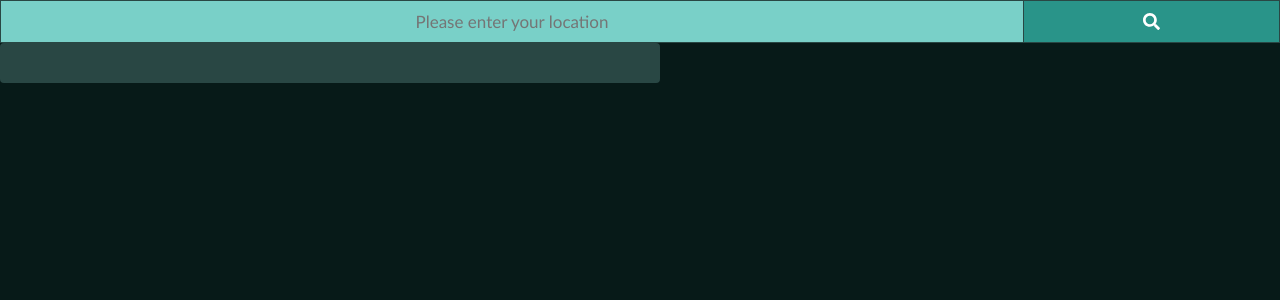
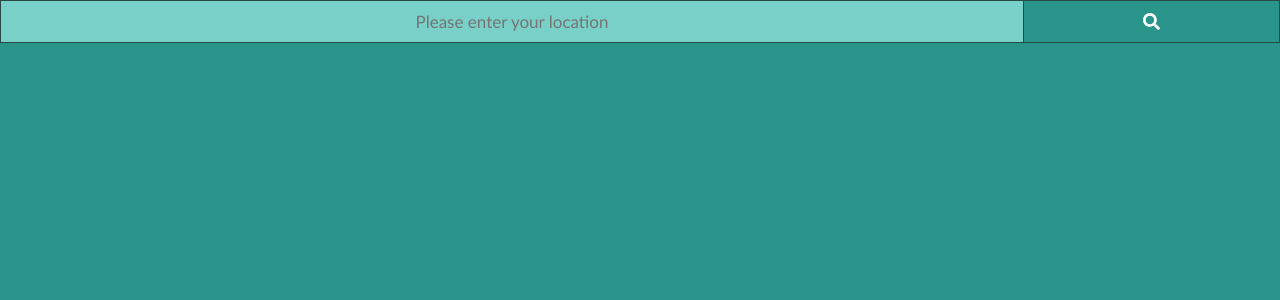
Before and after one commit to sosyallift/weather-website, a React (Create React App) app: page / in a window 1280 px wide. Shown: the top 300 px of the page. Built offline with nearby package versions, Linux system fonts and the light colour scheme.

Commit message:
Added HomeScreen

```diff
--- a/src/App.js
+++ b/src/App.js
@@ -1,7 +1,7 @@
 import { useState } from "react";
 import "./App.css";
-import SearchBar from "./components/search_bar/SearchBar";
-import CurrentWeather from "./weather screens/CurrentWeather";
+import { BrowserRouter as Router, Switch, Route } from "react-router-dom";
+import HomeScreen from "./components/screens/HomeScreen";
 
 const App = () => {
   //States
@@ -18,8 +18,7 @@ const App = () => {
 
   return (
     <div id="App">
-      <SearchBar submitHandler={handleLocationSearch} />
-      <CurrentWeather location={location} setLocation={setLocation} />
+      <HomeScreen submitHandler={handleLocationSearch} />
     </div>
   );
 };
--- /dev/null
+++ b/src/components/screens/HomeScreen.js
@@ -0,0 +1,14 @@
+import { faDivide } from "@fortawesome/free-solid-svg-icons";
+import React from "react";
+import { Link } from "react-router-dom";
+import SearchBar from "../search_bar/SearchBar";
+
+const HomeScreen = (props) => {
+  return (
+    <div>
+      <SearchBar submitHandler={props.submitHandler} />
+    </div>
+  );
+};
+
+export default HomeScreen;
--- a/src/index.css
+++ b/src/index.css
@@ -13,5 +13,5 @@ body {
     sans-serif;
   -webkit-font-smoothing: antialiased;
   -moz-osx-font-smoothing: grayscale;
-  background: var(--g2);
+  background-color: var(--b3);
 }
--- a/src/weather screens/weather-screens.css
+++ b/src/weather screens/weather-screens.css
@@ -17,5 +17,4 @@ h2 {
 }
 
 .CurrentWeather li {
-  text-align: ;
 }
```
